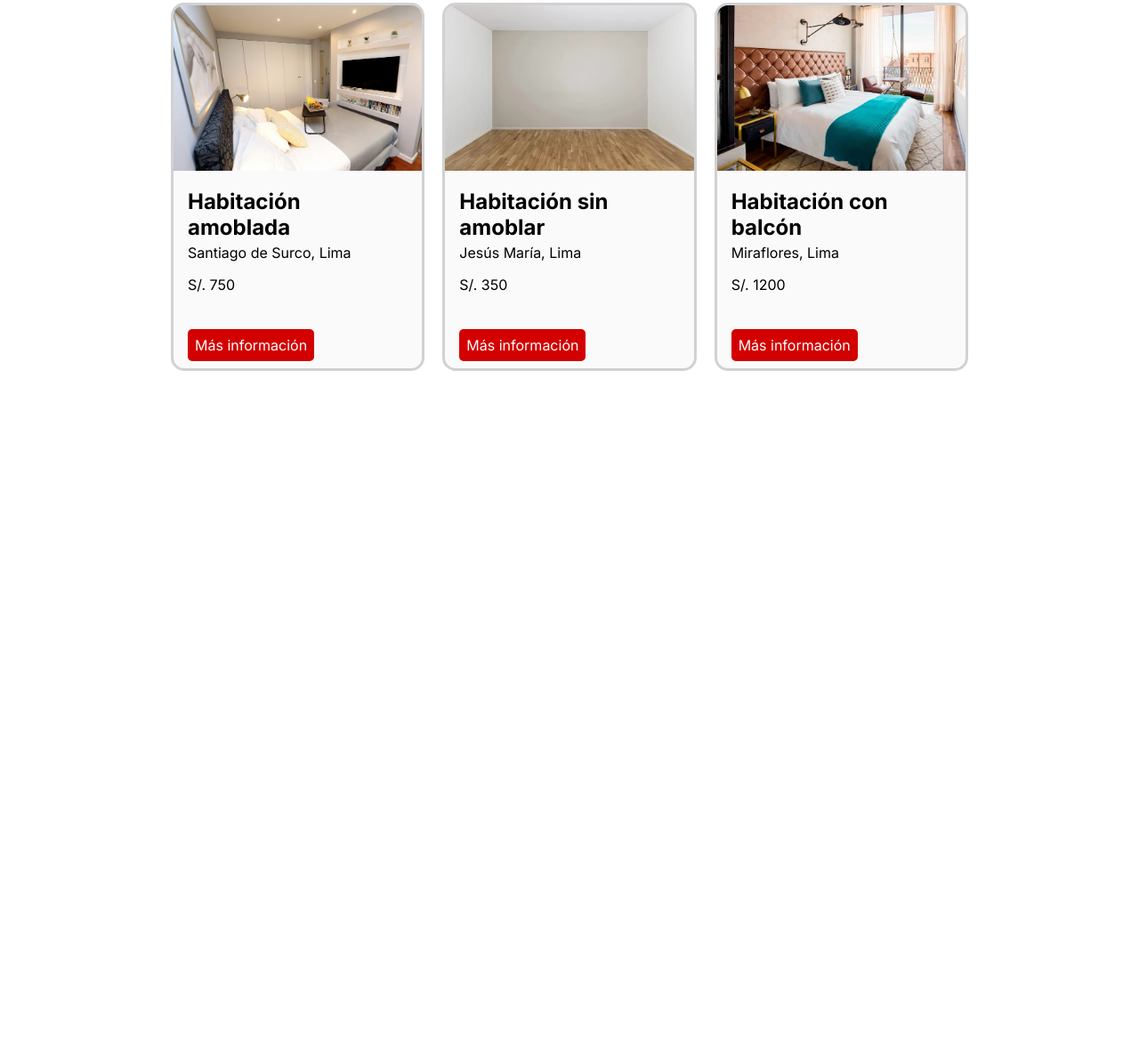
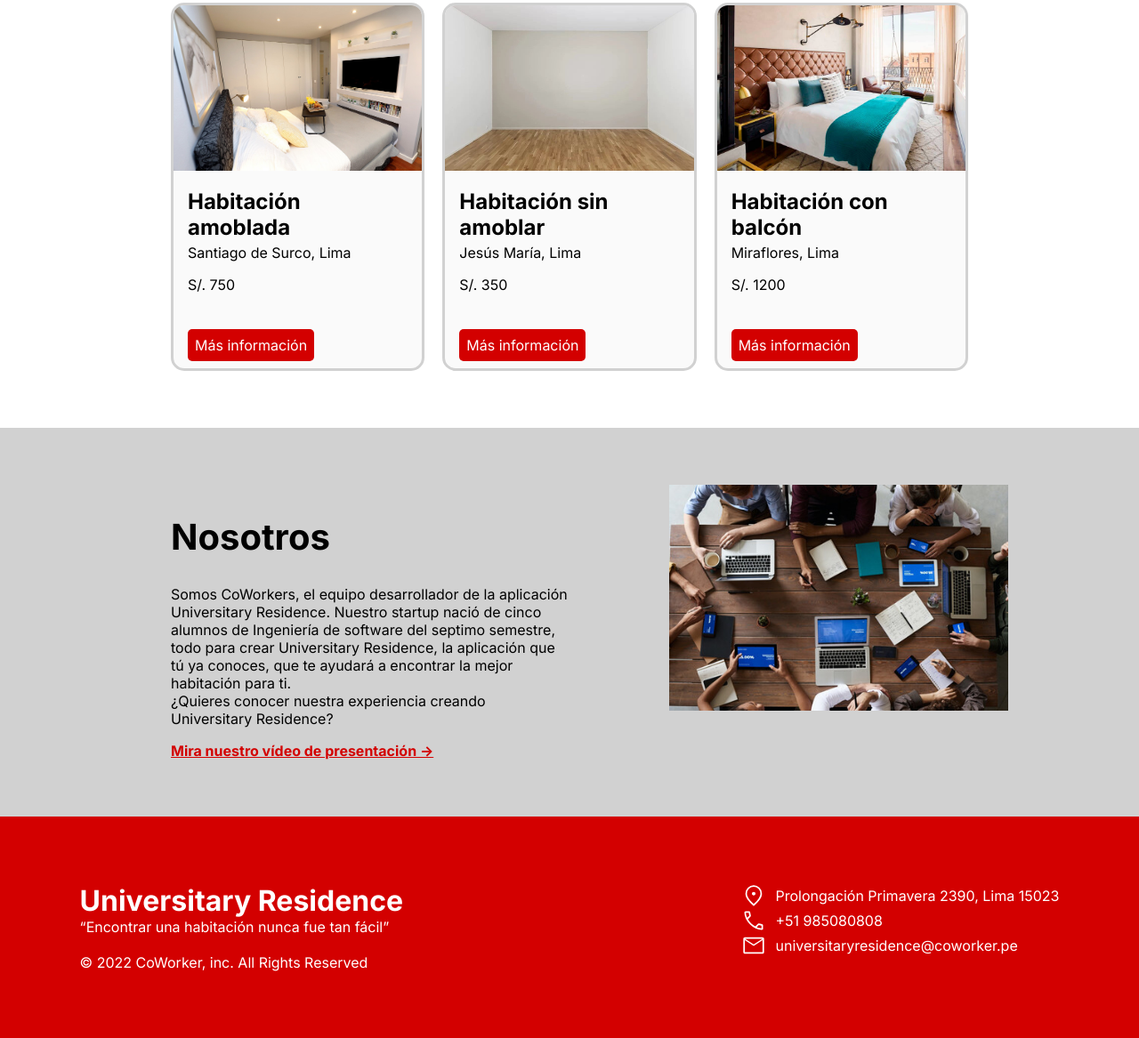
Before and after one commit to CoWorkers-Universitary-Residence/Landing-Page, a plain HTML site: page index.html in a window 1280 px wide. Shown: the part 785-1952 px from the top of the page at 89% size. Before the commit the page ends 1266 px from the top, so only its background shows below. Drawn offline with Linux system fonts and the light colour scheme.

Commit message:
feat: added footer and responsive

```diff
--- a/index.html
+++ b/index.html
@@ -1,32 +1,34 @@
 <!DOCTYPE html>
 <html lang="en">
+
 <head>
-    <meta charset="UTF-8">
-    <meta http-equiv="X-UA-Compatible" content="IE=edge">
-    <meta name="viewport" content="width=device-width, initial-scale=1.0">
-    <meta name="author" content="University Residence UX Team">
-    <meta name="description" content="University Residence Official Landing Page">
-    <meta name="keywords" content="University Residence, Studio, Mobile Apps, Startup">
+    <meta charset="UTF-8" />
+    <meta http-equiv="X-UA-Compatible" content="IE=edge" />
+    <meta name="viewport" content="width=device-width, initial-scale=1.0" />
+    <meta name="author" content="University Residence UX Team" />
+    <meta name="description" content="University Residence Official Landing Page" />
+    <meta name="keywords" content="University Residence, Studio, Mobile Apps, Startup" />
 
     <title>Universitary residence</title>
-    <link rel="shortcut icon" href="resources/icons/logo.ico" type="image/x-icon">
-    <link rel="stylesheet" href="styles/style.css">
+    <link rel="shortcut icon" href="resources/icons/logo.ico" type="image/x-icon" />
+    <link rel="stylesheet" href="styles/style.css" />
 </head>
+
 <body>
     <div class="menu">
-        <div><a href="#about">acerca de</a></div>
+        <div><a href="#">acerca de</a></div>
         <div><a href="#services">servicios</a></div>
         <div><a href="#ourteam">nosotros</a></div>
         <div><a href="#contact">contacto</a></div>
     </div>
     <nav>
-        <img src="resources/icons/logo.ico" alt="Logo universitary residence">
+        <img src="resources/icons/logo.ico" alt="Logo universitary residence" />
         <div class="navigation">
-            <a href="#about">acerca de</a>
+            <a href="#">acerca de</a>
             <a href="#services">servicios</a>
             <a href="#ourteam">nosotros</a>
             <a href="#contact">contacto</a>
-            <div class="navigation__get_start"><a href="">empezar ahora</a></div>
+            <div class="navigation__get_start"><a href="https://university-residence.netlify.app/">empezar ahora</a></div>
 
             <div class="navigation__mobile">
                 <span class="line1__navigation"></span>
@@ -39,15 +41,19 @@
         <section class="hero">
             <div class="hero__content">
                 <h1 class="hero__content--title">universitary<b>residence</b></h1>
-                <p class="hero__content--description">Encontrar una habitación nunca fue tan fácil</p>
-                <div class="hero__content--footer"><a href="">Revisa una demo del producto</a></div>
+                <p class="hero__content--description">
+                    Encontrar una habitación nunca fue tan fácil
+                </p>
+                <div class="hero__content--footer">
+                    <a href="">Revisa una demo del producto</a>
+                </div>
             </div>
         </section>
         <section class="services">
-            <h2 class="services--title">Tenemos muchas opciones para ti</h2>
+            <h2 class="services--title" id="services">Tenemos muchas opciones para ti</h2>
             <div class="cards">
                 <div class="card">
-                    <img src="resources/images/habitacion01.jpg" alt="habitacion amoblada">
+                    <img src="resources/images/habitacion01.jpg" alt="habitacion amoblada" />
                     <div class="card__content">
                         <h4 class="card-title">Habitación amoblada</h4>
                         <p class="card-place">Santiago de Surco, Lima</p>
@@ -56,7 +62,7 @@
                     </div>
                 </div>
                 <div class="card">
-                    <img src="resources/images/habitacion02.jpg" alt="habitacion sin amoblar">
+                    <img src="resources/images/habitacion02.jpg" alt="habitacion sin amoblar" />
                     <div class="card__content">
                         <h4 class="card-title">Habitación sin amoblar</h4>
                         <p class="card-place">Jesús María, Lima</p>
@@ -65,7 +71,7 @@
                     </div>
                 </div>
                 <div class="card">
-                    <img src="resources/images/habitacion03.jpg" alt="habitacion amoblada">
+                    <img src="resources/images/habitacion03.jpg" alt="habitacion amoblada" />
                     <div class="card__content">
                         <h4 class="card-title">Habitación con balcón</h4>
                         <p class="card-place">Miraflores, Lima</p>
@@ -75,7 +81,46 @@
                 </div>
             </div>
         </section>
+        <section class="our_team">
+            <div>
+                <h2 class="our_team--title" id="ourteam">Nosotros</h2>
+                <div class="spacer" style="background-color: #000"></div>
+                <p class="roboto">
+                    Somos CoWorkers, el equipo desarrollador de la aplicación Universitary Residence.
+                    Nuestro startup nació de cinco alumnos de Ingeniería de software del
+                    septimo semestre, todo para crear Universitary Residence, la aplicación que tú
+                    ya conoces, que te ayudará a encontrar la mejor habitación para ti. <br />
+                    ¿Quieres conocer nuestra experiencia creando Universitary Residence?
+                </p>
+                <a class="our_team__link" href="#">Mira nuestro vídeo de presentación -></a>
+            </div>
+            <div>
+                <img src="resources/images/team.jpg" alt="equipo" />
+            </div>
+        </section>
+        <footer>
+            <div class="information" id="contact">
+                <div class="information__title">Universitary Residence</div>
+                <div class="information__description">“Encontrar una habitación nunca fue tan fácil”</div>
+                <div class="information__license">© 2022 CoWorker, inc. All Rights Reserved</div>
+            </div>
+            <div class="contact">
+                <div class="contact__location">
+                    <img src="resources/icons/location_on_FILL0_wght400_GRAD0_opsz48.svg" alt="location">
+                    <span>Prolongación Primavera 2390, Lima 15023</span>
+                </div>
+                <div class="contact__phone">
+                    <img src="resources/icons/call_FILL0_wght400_GRAD0_opsz48.svg" alt="call">
+                    <span>+51 985080808</span>
+                </div>
+                <div class="contact__mail">
+                    <img src="resources/icons/mail_FILL0_wght400_GRAD0_opsz48.svg" alt="mail">
+                    <span>universitaryresidence@coworker.pe</span>
+                </div>
+            </div>
+        </footer>
     </section>
     <script src="js/app.js"></script>
 </body>
+
 </html>
--- a/styles/style.css
+++ b/styles/style.css
@@ -5,6 +5,7 @@
     --gray: #fafafa;
     --dark-gray: #d1d1d1;
     --light-blue: #30A8F2;
+    --orange: #ffe282; /*ffc404*/
     --white: #FFFFFF;
 }
 
@@ -223,12 +224,72 @@ nav div {
     border-radius: 5px;
 }
 
+/*about*/
+.our_team {
+    display: flex;
+    padding: 4rem 15%;
+    background-color: var(--dark-gray);
+}
+
+.our_team > div {
+    width: 50%;
+}
+
+.our_team--title {
+    font-size: 2.5rem;
+    margin-bottom: 30px;
+}
+
+.our_team img {
+    margin-left: 25%;
+    max-height: 340px;
+    max-width: 85%;
+}
+
+.our_team__link {
+    color: var(--red);
+    font-weight: 700;
+    text-decoration: underline;
+}
+
+/*footer*/
+footer {
+    display: flex;
+    justify-content: space-between;
+    background-color: var(--red);
+    color: var(--white);
+    padding: 4.7em 7%;
+}
+
+footer img {
+    width: 28px;
+}
+
+.information__title {
+    font-size: 2em;
+    font-weight: 700;
+}
+
+.information__license {
+    padding-top: 20px;
+}
+
+.contact div {
+    display: flex;
+    gap: 10px;
+    align-items: center;
+}
+
 @media screen and (max-width: 1000px) {
     .navigation__mobile {
         display: inline;
     }
     .navigation > a {
         display: none;
+    }
+    .cards {
+        flex-direction: column;
+        align-items: center;
     }
 }
 
@@ -253,9 +314,7 @@ nav div {
     .about__content {
         font-size: 1rem;
     }
-    .services__content--text p {
-        font-size: 1rem;
-    }
+
     h3 {
         font-size: 1.8em;
     }
```
Also changed, not shown: resources/icons/call_FILL0_wght400_GRAD0_opsz48.svg (added), resources/icons/location_on_FILL0_wght400_GRAD0_opsz48.svg (added), resources/icons/mail_FILL0_wght400_GRAD0_opsz48.svg (added), resources/images/team.jpg (added).
